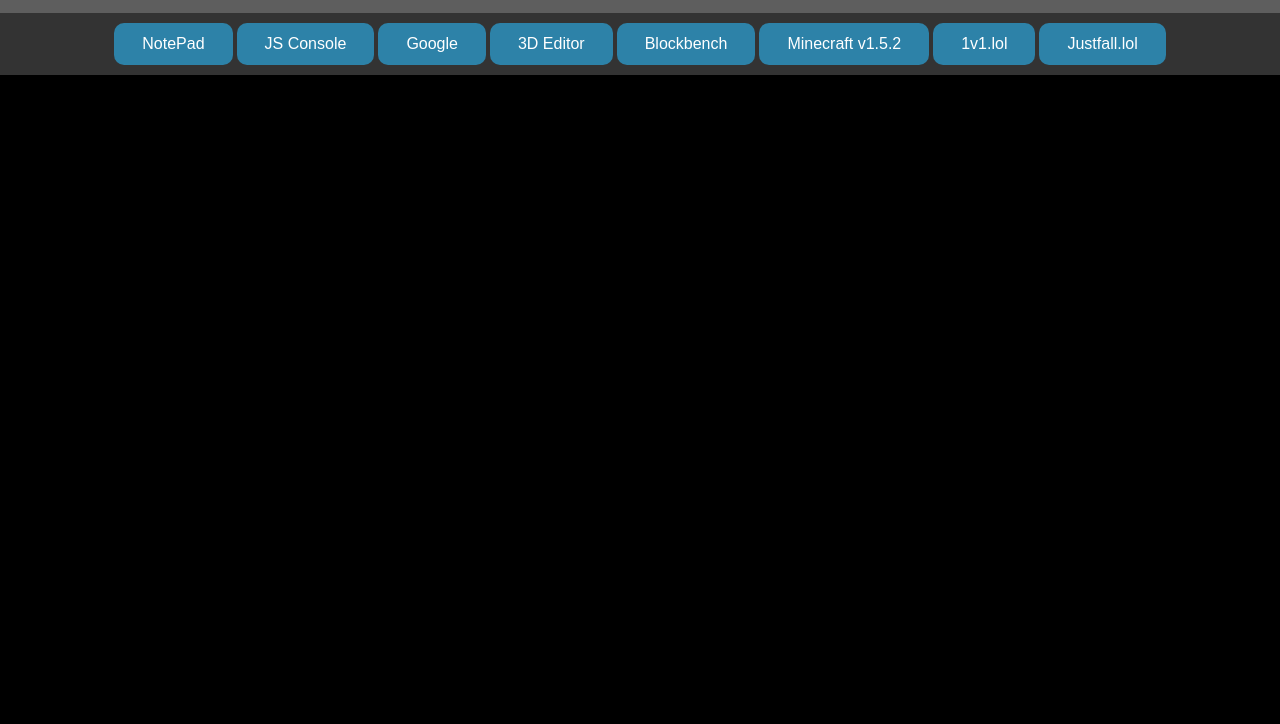
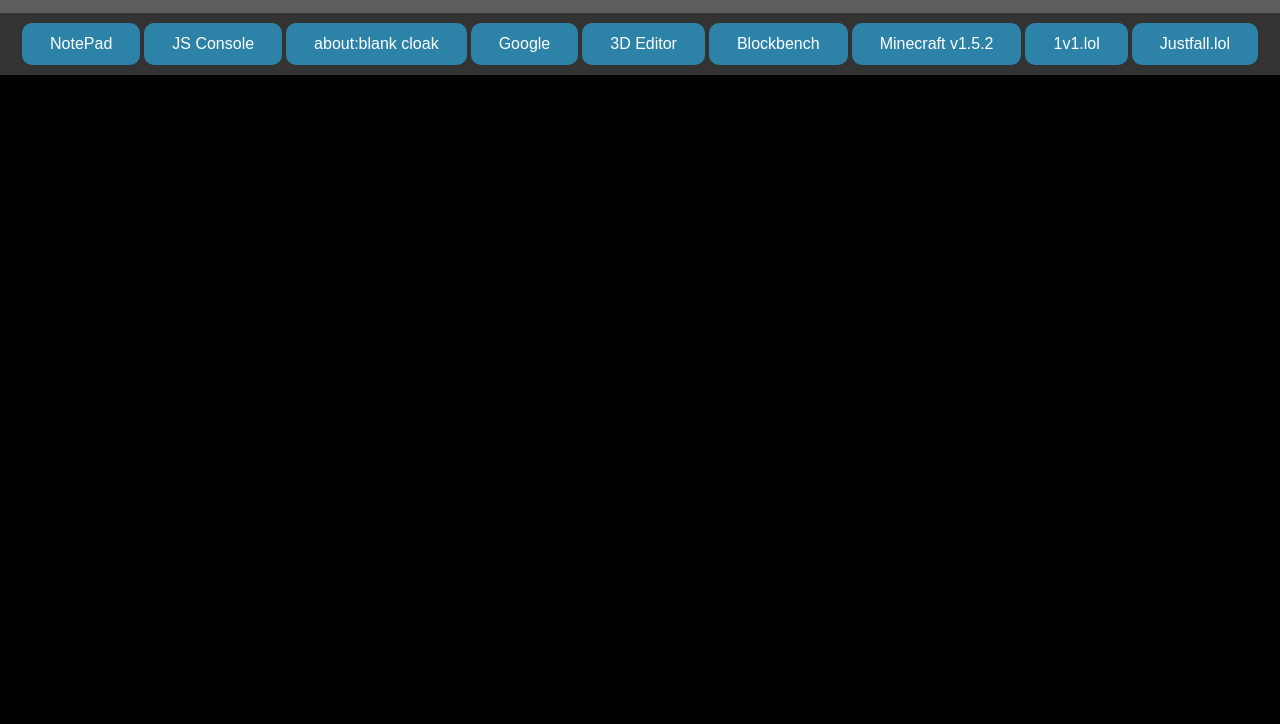
Before and after one commit to TheRealDigitalMaster/Nexus, a plain HTML site: page index.html in a window 1280 px wide. Shown: the part 76-800 px from the top of the page. Drawn offline with Linux system fonts and the light colour scheme.

Commit message:
Add files via upload

```diff
--- a/index.html
+++ b/index.html
@@ -11,6 +11,7 @@
 <div class="topnav">
 <a href="saveweb2zip-com-texteditor-co/index.html"><button>NotePad</button></a>
 <a href="Console/index.html"><button>JS Console</button></a>
+<a href="ab-cloak/index.html"><button>about:blank cloak</button></a>
 <a href="Google/index.html"><button>Google</button></a>
 <a href="Voxel/index.html"><button>3D Editor</button></a>
 <a href="Blockbench/index.html"><button>Blockbench</button></a>
```
